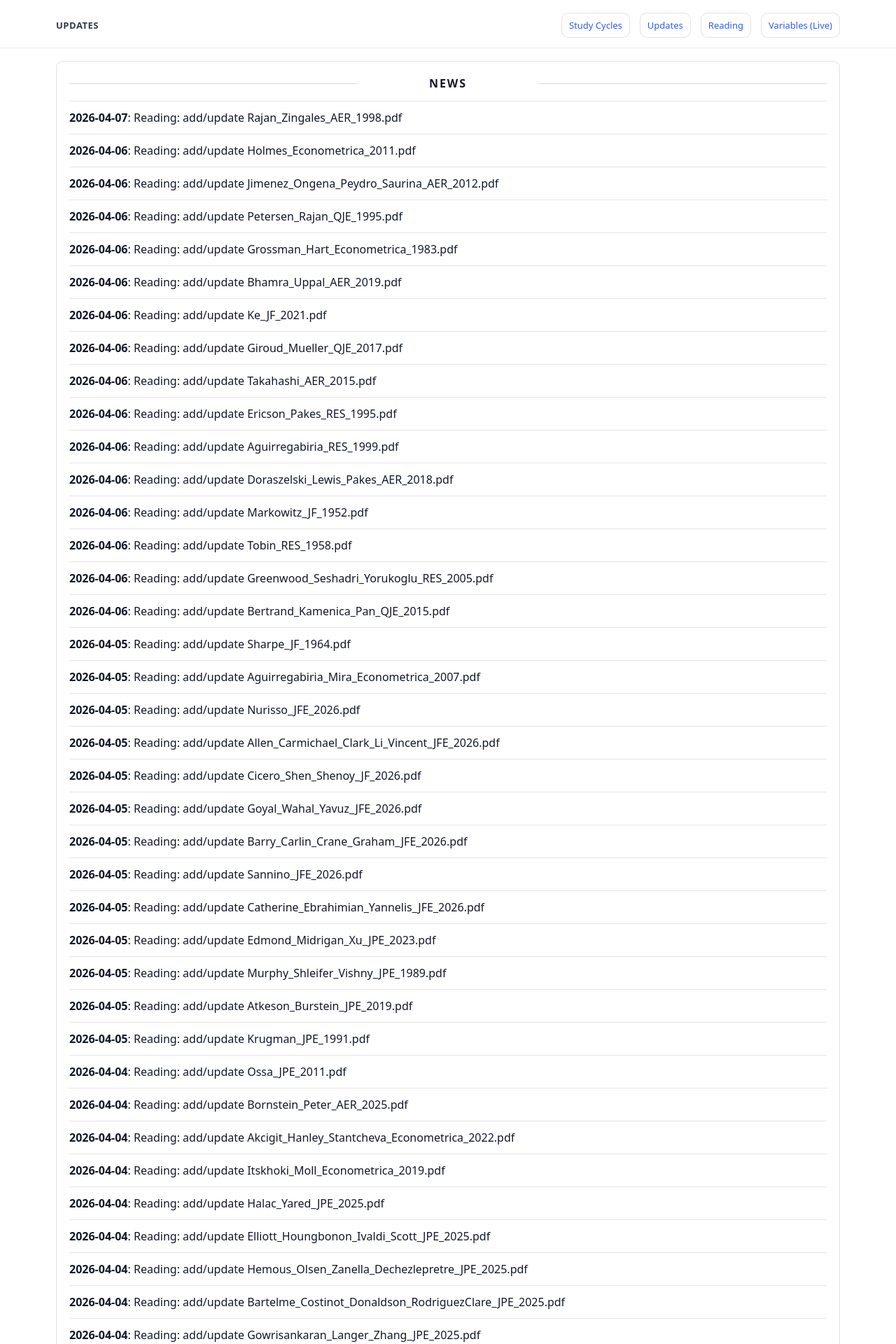
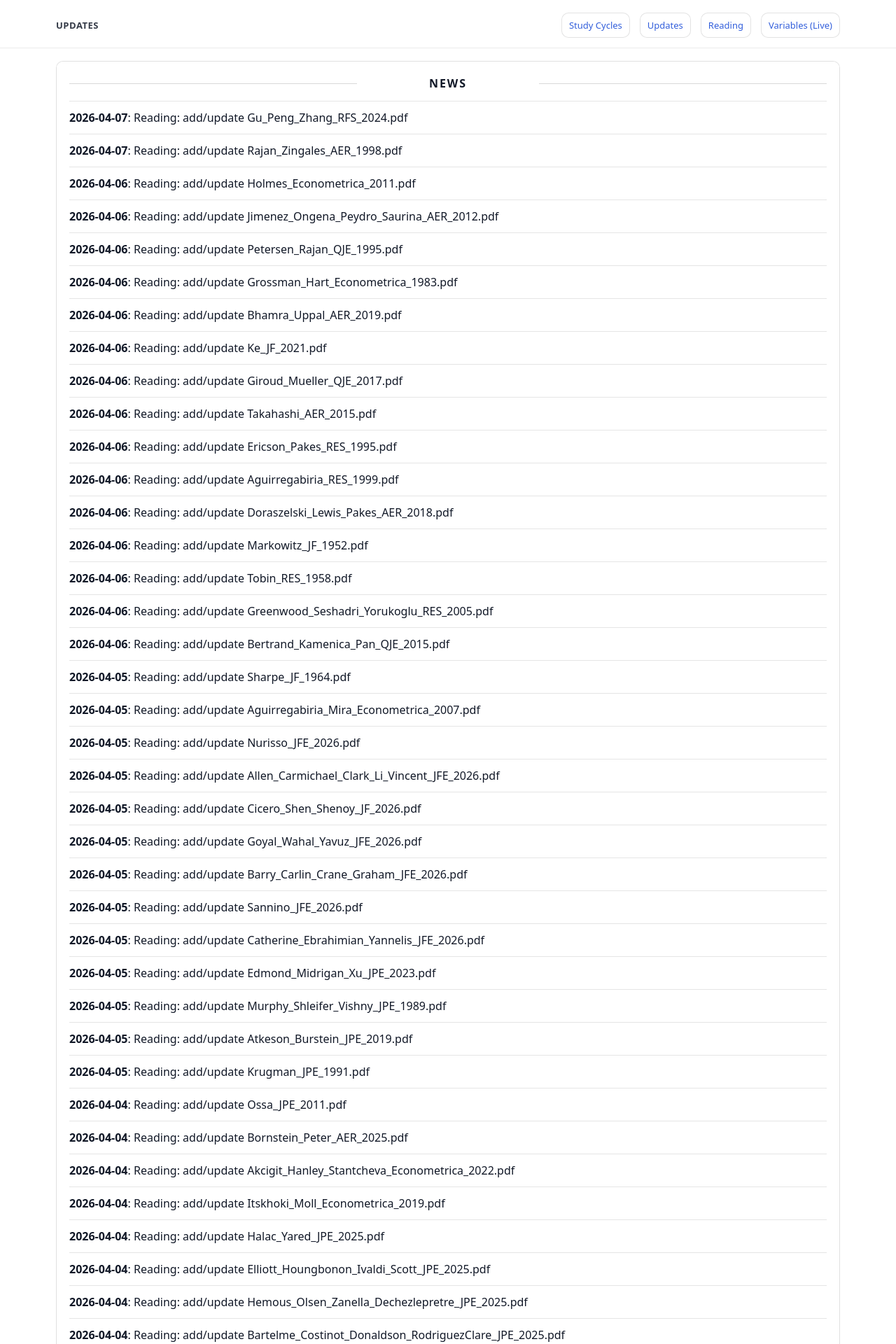
Before and after one commit to yaxinzn/study-archive, a Jekyll site: the page built from updates/index.md, in a window 1280 px wide. Shown: the top 1920 px of the page at 70% size. Built offline with Jekyll 4.4.1, drawn with Linux system fonts in a browser that asks for light colours; some of the changed text lies outside the part shown.

Commit message:
chore: update NEWS feed

```diff
--- a/_data/news.yml
+++ b/_data/news.yml
@@ -1,4 +1,7 @@
 # Auto-generated update history (sorted newest -> oldest). Do not edit manually.
+- ts: "1775505835"
+  date: "2026-04-07"
+  title: "Reading: add/update Gu_Peng_Zhang_RFS_2024.pdf"
 - ts: "1775504920"
   date: "2026-04-07"
   title: "Reading: add/update Rajan_Zingales_AER_1998.pdf"
```
